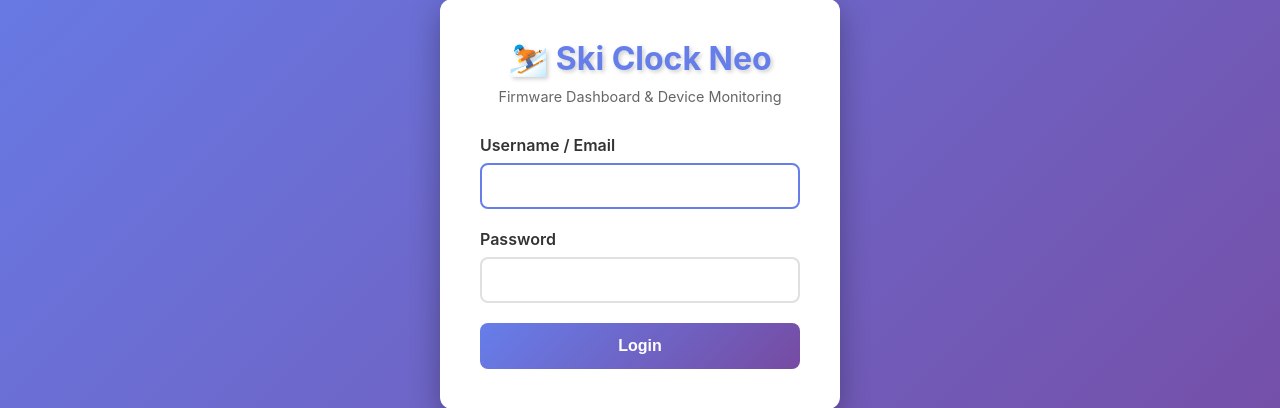
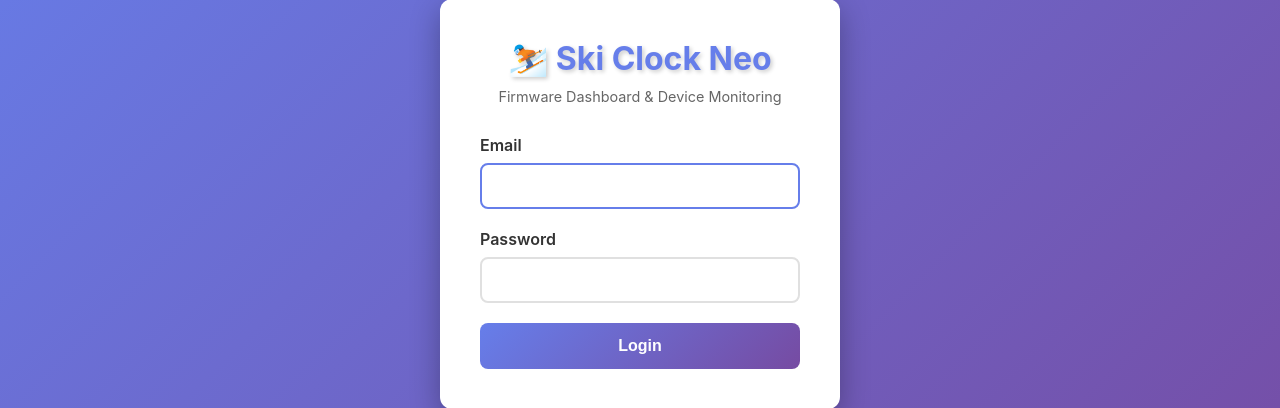
Before and after one commit to skalpt/ski-clock-neo, a Flask app: page /login in a window 1280 px wide. Shown: the part 196-604 px from the top of the page. Run offline with Flask 3, Linux system fonts and the light colour scheme; parts of the project's set-up code (start-up, migrations or seed data) failed here and were passed over.

Commit message:
Update login form label to only ask for email
Change the label on the login form from "Username / Email" to "Email" in dashboard/templates/login.html.

Replit-Commit-Author: Agent
Replit-Commit-Session-Id: 417133d8-1985-4928-8e03-c01a325d29da
Replit-Commit-Checkpoint-Type: full_checkpoint
Replit-Commit-Event-Id: 849898a0-82b0-4e84-94ad-b5829e206c00
Replit-Commit-Screenshot-Url: https://storage.googleapis.com/screenshot-production-us-central1/a117656b-3bae-4d6d-926c-af8f81648c5d/417133d8-1985-4928-8e03-c01a325d29da/QQHNl4r

```diff
--- a/dashboard/templates/login.html
+++ b/dashboard/templates/login.html
@@ -17,7 +17,7 @@
 
     <form method="POST" action="{{ url_for('login') }}">
         <div class="form-group">
-            <label for="username">Username / Email</label>
+            <label for="username">Email</label>
             <input
                 type="text"
                 id="username"
```
Also changed, not shown: attached_assets/targeted_element_1763970463358.png (added).
